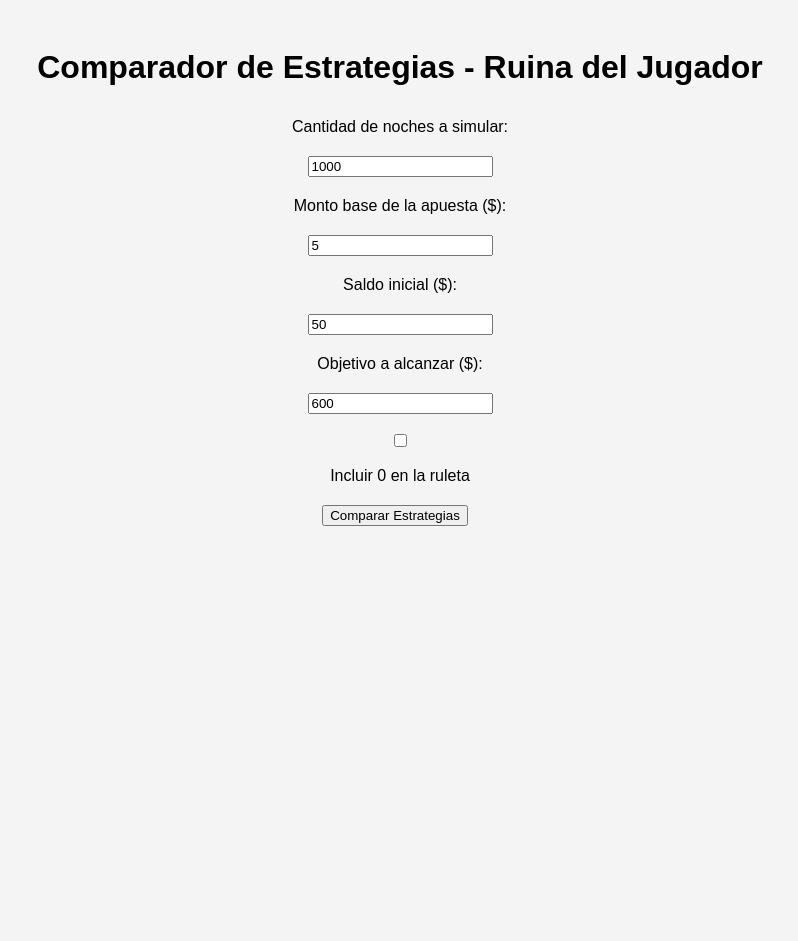
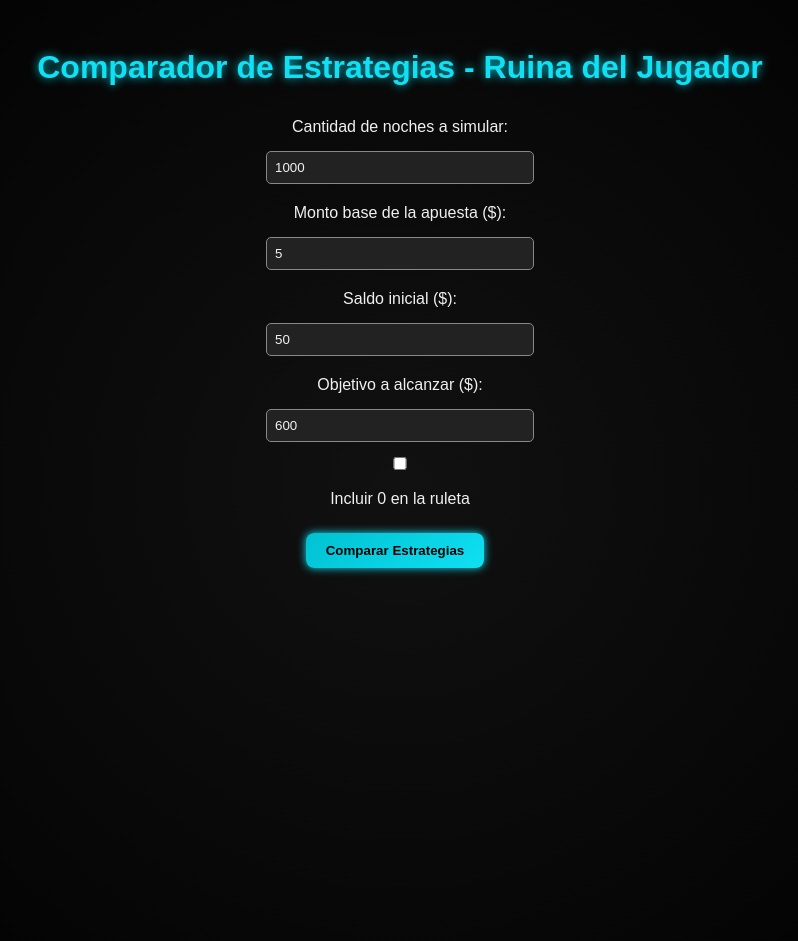
Before and after one commit to valentinalopezh98/LaRuinaDelJugador_Opciones, a plain HTML site: page index.html in a window 1280 px wide. Shown: the whole page, without its empty margins (240-1038 px from the left). Drawn offline with nearby package versions, Linux system fonts and the light colour scheme.

Commit message:
add styles

```diff
--- a/index.html
+++ b/index.html
@@ -8,20 +8,49 @@
       body {
         font-family: Arial, sans-serif;
         padding: 20px;
-        background: #f4f4f4;
+        background: radial-gradient(circle at center, #111 0%, #000 100%);
         display: flex;
         flex-direction: column;
         justify-content: center;
         align-items: center;
+        color: #f0f0f0;
       }
+
       label,
       input {
         display: block;
         margin: 10px 0;
       }
+
+      input {
+        background-color: #222;
+        color: #f0f0f0;
+        border: 1px solid #888;
+        padding: 8px;
+        width: 250px;
+        border-radius: 5px;
+        margin-top: 5px;
+      }
+
+      h1 {
+        color: #10e0f3;
+        text-shadow: 0 0 10px #00c1d1;
+        font-size: 2em;
+      }
+
       button {
-        margin: 10px 10px 0 0;
+        margin: 15px 10px 0 0;
+        padding: 10px 20px;
+        font-weight: bold;
+        background: linear-gradient(145deg, #00c1d1, #10e0f3);
+        color: #000;
+        border: none;
+        border-radius: 8px;
+        cursor: pointer;
+        box-shadow: 0 0 8px #10e0f3;
+        transition: transform 0.2s, box-shadow 0.3s;
       }
+
       canvas {
         max-width: 600px;
         margin-top: 30px;
@@ -72,16 +101,20 @@
           const gana = resultado >= 1 && resultado <= 18;
           if (gana) {
             saldo += apuestaActual;
-            if (estrategia === "martingala") { //Si gana con Martingala, mantiene la apuesta
+            if (estrategia === "martingala") {
+              //Si gana con Martingala, mantiene la apuesta
               apuestaActual = apuestaBase;
-            } else if (estrategia === "paroli") { //Si gana con  Paroli, duplica la apuesta
+            } else if (estrategia === "paroli") {
+              //Si gana con  Paroli, duplica la apuesta
               apuestaActual = Math.min(apuestaActual * 2, saldo);
             }
           } else {
             saldo -= apuestaActual;
-            if (estrategia === "martingala") { //Si pierde con Martingala, duplica la apuesta
+            if (estrategia === "martingala") {
+              //Si pierde con Martingala, duplica la apuesta
               apuestaActual = Math.min(apuestaActual * 2, saldo);
-            } else if (estrategia === "paroli") { //Si pierde con Paroli, mantiene la apuesta
+            } else if (estrategia === "paroli") {
+              //Si pierde con Paroli, mantiene la apuesta
               apuestaActual = apuestaBase;
             }
           }
@@ -90,7 +123,6 @@
         }
         return { exito: saldo >= objetivo, historial, apuestas };
       }
-
 
       // Simula múltiples noches con una estrategia
       function simularEstrategia(
@@ -171,8 +203,8 @@
                 r.estrategia === "fija"
                   ? "#2196f3"
                   : r.estrategia === "martingala"
-                  ? "#4caf50"
-                  : "#f44336",
+                  ? "#ef5350"
+                  : "#66bb6a",
               fill: false,
               tension: 0.1,
             })),
@@ -186,8 +218,14 @@
               },
             },
             scales: {
-              y: { title: { display: true, text: "Saldo ($)" } },
-              x: { title: { display: true, text: "Apuesta n°" } },
+              y: {
+                title: { display: true, text: "Saldo ($)" },
+                grid: { color: "#9b9b9b" },
+              },
+              x: {
+                title: { display: true, text: "Apuesta n°" },
+                grid: { color: "#9b9b9b" }
+              },
             },
           },
         });
@@ -195,11 +233,13 @@
 
       let graficoPorcentajes;
       function dibujarGraficoPorcentajes(resultados) {
-  const ctx = document.getElementById("graficoPorcentajes").getContext("2d");
+        const ctx = document
+          .getElementById("graficoPorcentajes")
+          .getContext("2d");
         if (graficoPorcentajes) graficoPorcentajes.destroy();
 
         // Obtengo los porcentajes de éxito como números
-  const porcentajes = resultados.map(r => parseFloat(r.porcentaje));
+        const porcentajes = resultados.map((r) => parseFloat(r.porcentaje));
 
         // Calculo el máximo para el eje y, agregando un margen de 5, y al menos 20
         const maxY = Math.max(Math.ceil(Math.max(...porcentajes) + 5), 20);
@@ -221,11 +261,12 @@
             scales: {
               y: {
                 beginAtZero: true,
-          max: maxY,  // Aquí el límite dinámico
+                max: maxY, // Aquí el límite dinámico
                 title: {
                   display: true,
                   text: "% de Éxito",
                 },
+                grid: { color: "#9b9b9b" }
               },
             },
             plugins: {
@@ -233,6 +274,7 @@
                 display: true,
                 text: "Comparación de Éxito por Estrategia",
               },
+              grid: { color: "#9b9b9b" }
             },
           },
         });
```
Lines whose indentation alone changed are shown as unchanged.
